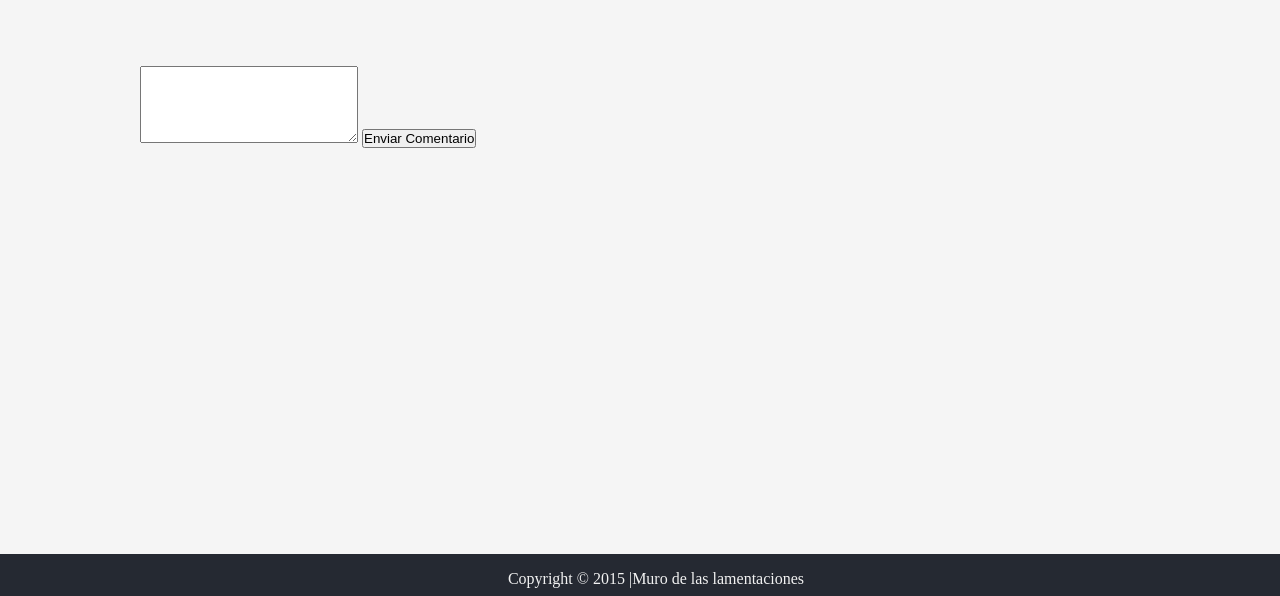
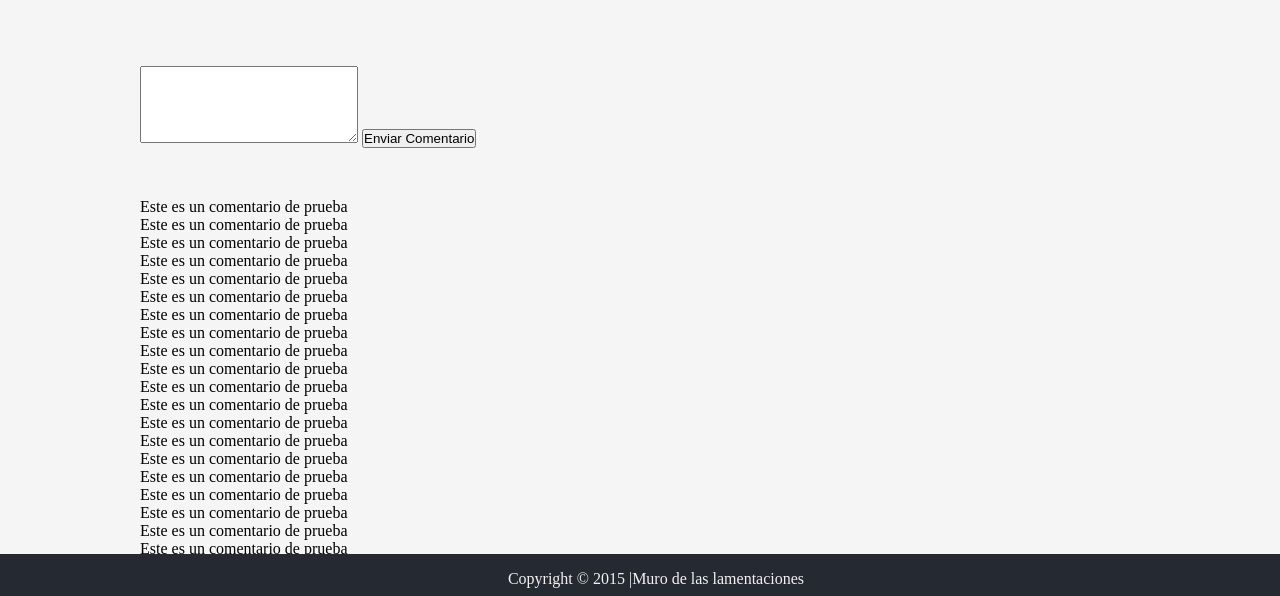
Before and after one commit to maomartiinez/openWall, a PHP site: page / in a window 1280 px wide. Shown: the part 204-800 px from the top of the page. Run offline with PHP 8.4, Linux system fonts and the light colour scheme.

Commit message:
Se adiciono el muro

```diff
--- a/index.php
+++ b/index.php
@@ -17,6 +17,72 @@
             <textarea id="comentario" rows="5" cols="25"></textarea>
             <button id="btnenviar">Enviar Comentario</button>
         </section>
+
+        <section class="muro wrapper">
+            <div>
+                Este es un comentario de prueba
+            </div>
+            <div>
+                Este es un comentario de prueba
+            </div>
+            <div>
+                Este es un comentario de prueba
+            </div>
+            <div>
+                Este es un comentario de prueba
+            </div>
+            <div>
+                Este es un comentario de prueba
+            </div>
+            <div>
+                Este es un comentario de prueba
+            </div>
+            <div>
+                Este es un comentario de prueba
+            </div>
+            <div>
+                Este es un comentario de prueba
+            </div>
+            <div>
+                Este es un comentario de prueba
+            </div>
+            <div>
+                Este es un comentario de prueba
+            </div>
+            <div>
+                Este es un comentario de prueba
+            </div>
+            <div>
+                Este es un comentario de prueba
+            </div>
+            <div>
+                Este es un comentario de prueba
+            </div>
+            <div>
+                Este es un comentario de prueba
+            </div>
+            <div>
+                Este es un comentario de prueba
+            </div>
+            <div>
+                Este es un comentario de prueba
+            </div>
+            <div>
+                Este es un comentario de prueba
+            </div><div>
+                Este es un comentario de prueba
+            </div>
+            <div>
+                Este es un comentario de prueba
+            </div>
+            <div>
+                Este es un comentario de prueba
+            </div>
+            <div>
+                ultimoEste es un comentario de prueba
+            </div>
+        </section>
+
         <footer>
             <div class="copyrigth wrapper">
                 <p align="center">Copyright &copy; 2015 |Muro de las lamentaciones</p>
```
Also changed, not shown: assets/css/styles.css (+9 -1 lines).
